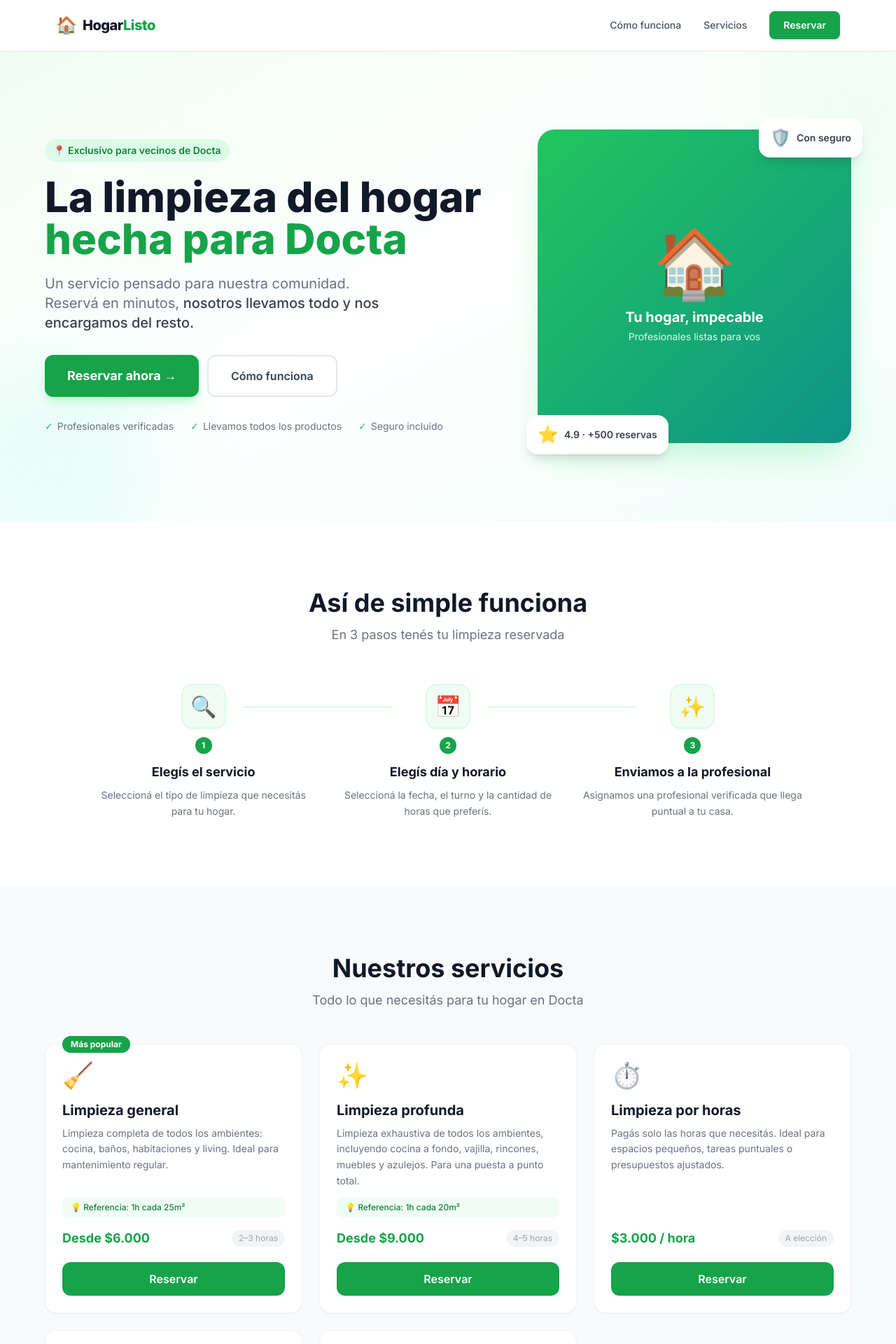
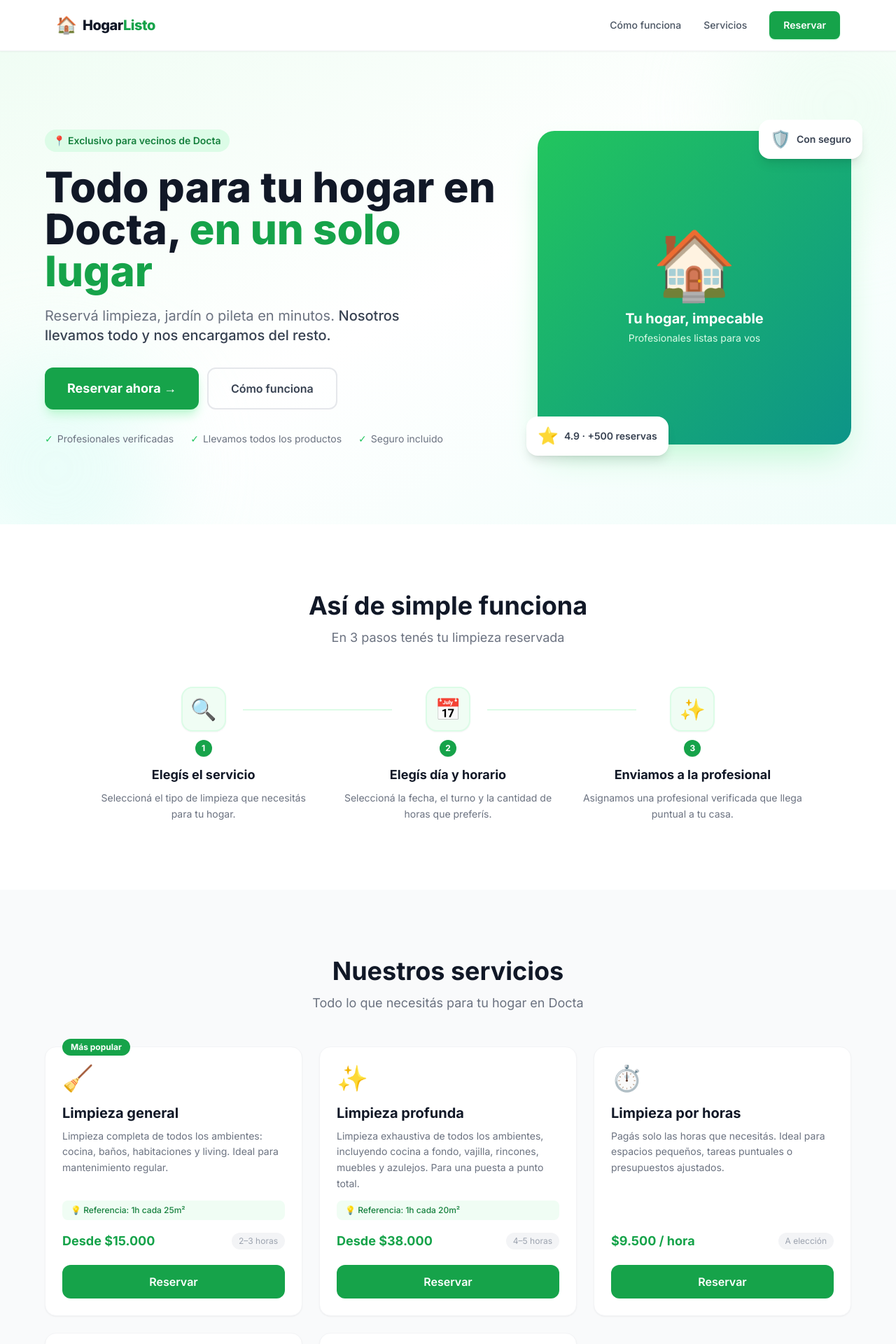
Before and after one commit to allochislucas/hogarlisto, a React (Vite) app: page / in a window 1280 px wide. Shown: the top 1920 px of the page at 70% size. Built offline with nearby package versions, Linux system fonts and the light colour scheme.

Commit message:
feat: nuevo titulo hero, precios diferenciados por servicio

```diff
--- a/src/components/Booking.jsx
+++ b/src/components/Booking.jsx
@@ -2,7 +2,11 @@ import { useState } from 'react'
 
 const WHATSAPP_NUMBER = '5492302576324'
 
-const PRICE_PER_HOUR = 3000
+const PRICE_PER_HOUR = {
+  'Limpieza general':  7500,
+  'Limpieza profunda': 9500,
+  'Limpieza por horas': 9500,
+}
 const HOURS_OPTIONS = [2, 3, 4, 5]
 
 const CLEANING_SERVICES = ['Limpieza general', 'Limpieza profunda', 'Limpieza por horas']
@@ -47,7 +51,7 @@ const buildWhatsAppURL = ({ service, date, shift, hours, gardenOption, poolOptio
   let precioLine = ''
 
   if (type === 'cleaning') {
-    precioLine = `💰 *Total estimado:* $${fmt(hours * PRICE_PER_HOUR)}`
+    precioLine = `💰 *Total estimado:* $${fmt(hours * PRICE_PER_HOUR[service])}`
   } else if (type === 'garden') {
     const opt = GARDEN_OPTIONS.find(o => o.value === gardenOption)
     precioLine = opt?.price
@@ -94,7 +98,7 @@ export default function Booking() {
   const today = new Date().toISOString().split('T')[0]
 
   const getTotal = () => {
-    if (type === 'cleaning') return hours * PRICE_PER_HOUR
+    if (type === 'cleaning') return hours * (PRICE_PER_HOUR[service] ?? 7500)
     if (type === 'garden') {
       const opt = GARDEN_OPTIONS.find(o => o.value === gardenOption)
       return opt?.price ?? null
@@ -296,7 +300,7 @@ export default function Booking() {
           <div className="bg-green-50 border border-green-100 rounded-xl px-5 py-4 mb-6 flex items-center justify-between">
             <div>
               {type === 'cleaning' && (
-                <p className="text-sm text-gray-600 font-medium">{hours} horas × ${fmt(PRICE_PER_HOUR)}/hora</p>
+                <p className="text-sm text-gray-600 font-medium">{hours} horas × ${fmt(PRICE_PER_HOUR[service] ?? 7500)}/hora</p>
               )}
               {type === 'garden' && (
                 <p className="text-sm text-gray-600 font-medium">
--- a/src/components/Hero.jsx
+++ b/src/components/Hero.jsx
@@ -13,13 +13,13 @@ export default function Hero({ onCTA }) {
           </div>
 
           <h1 className="text-4xl sm:text-5xl lg:text-6xl font-extrabold text-gray-900 leading-tight mb-5">
-            La limpieza del hogar{' '}
-            <span className="text-green-600">hecha para Docta</span>
+            Todo para tu hogar en Docta,{' '}
+            <span className="text-green-600">en un solo lugar</span>
           </h1>
 
           <p className="text-lg md:text-xl text-gray-500 mb-8 max-w-lg mx-auto md:mx-0 leading-relaxed">
-            Un servicio pensado para nuestra comunidad. Reservá en minutos,{' '}
-            <span className="text-gray-700 font-medium">nosotros llevamos todo y nos encargamos del resto.</span>
+            Reservá limpieza, jardín o pileta en minutos.{' '}
+            <span className="text-gray-700 font-medium">Nosotros llevamos todo y nos encargamos del resto.</span>
           </p>
 
           <div className="flex flex-col sm:flex-row gap-3 justify-center md:justify-start mb-8">
--- a/src/components/Services.jsx
+++ b/src/components/Services.jsx
@@ -4,7 +4,7 @@ const SERVICES = [
     title: 'Limpieza general',
     description:
       'Limpieza completa de todos los ambientes: cocina, baños, habitaciones y living. Ideal para mantenimiento regular.',
-    price: 'Desde $6.000',
+    price: 'Desde $15.000',
     tag: 'Más popular',
     hours: '2–3 horas',
     tip: '💡 Referencia: 1h cada 25m²',
@@ -14,7 +14,7 @@ const SERVICES = [
     title: 'Limpieza profunda',
     description:
       'Limpieza exhaustiva de todos los ambientes, incluyendo cocina a fondo, vajilla, rincones, muebles y azulejos. Para una puesta a punto total.',
-    price: 'Desde $9.000',
+    price: 'Desde $38.000',
     tag: null,
     hours: '4–5 horas',
     tip: '💡 Referencia: 1h cada 20m²',
@@ -24,7 +24,7 @@ const SERVICES = [
     title: 'Limpieza por horas',
     description:
       'Pagás solo las horas que necesitás. Ideal para espacios pequeños, tareas puntuales o presupuestos ajustados.',
-    price: '$3.000 / hora',
+    price: '$9.500 / hora',
     tag: null,
     hours: 'A elección',
     tip: null,
```
